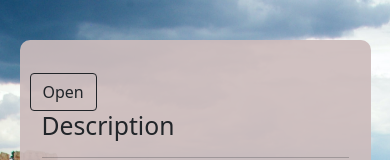
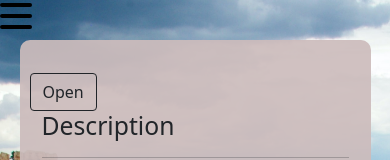
Before and after one commit to Mark-Mulligan/outdoor-adventures-v2.0, a React (Create React App) app in the folder client/: page /parks/1 in a window 390 px wide. Shown: the top 160 px of the page. Built offline with nearby package versions, Linux system fonts and the light colour scheme; no server answers.

Commit message:
added hamburger menu

```diff
--- /dev/null
+++ b/client/src/components/navigation/Hamburger/Hamburger.css
@@ -0,0 +1,23 @@
+.hamburger {
+  width: 2rem;
+  height: 2rem;
+  position: fixed;
+  top: 15px;
+  right: 20px;
+  z-index: 20;
+  display: flex;
+  justify-content: space-around;
+  flex-flow: column nowrap;
+  position: fixed;
+  left: 0;
+  top: 0;
+}
+
+.hamburger div {
+  width: 2rem;
+  height: 0.25rem;
+  border-radius: 10px;
+  transform-origin: 1px;
+  transition: all 0.3s linear;
+  background: black;
+}
--- /dev/null
+++ b/client/src/components/navigation/Hamburger/index.js
@@ -0,0 +1,13 @@
+import './Hamburger.css';
+
+const Hamburger = () => {
+  return (
+    <div className="hamburger">
+      <div></div>
+      <div></div>
+      <div></div>
+    </div>
+  );
+};
+
+export default Hamburger;
--- a/client/src/pages/ParkPage.js
+++ b/client/src/pages/ParkPage.js
@@ -10,6 +10,7 @@ import Actvities from '../components/parkInfo/Activites';
 import Contact from '../components/parkInfo/Contact';
 import ParkInfoNav from '../components/parkInfo/ParkInfoNav';
 import ParkPhotos from '../components/parkInfo/ParkPhotos';
+import Hamburger from '../components/navigation/Hamburger';
 
 const ParkPage = () => {
   const [parkData, setParkData] = useState([]);
@@ -48,6 +49,7 @@ const ParkPage = () => {
       ) : (
         <div className="park-info-container">
           <div className="park-left-nav-container">
+            <Hamburger />
             <ParkInfoNav menuOpen={menuOpen} />
           </div>
           <div className="park-info">
```
